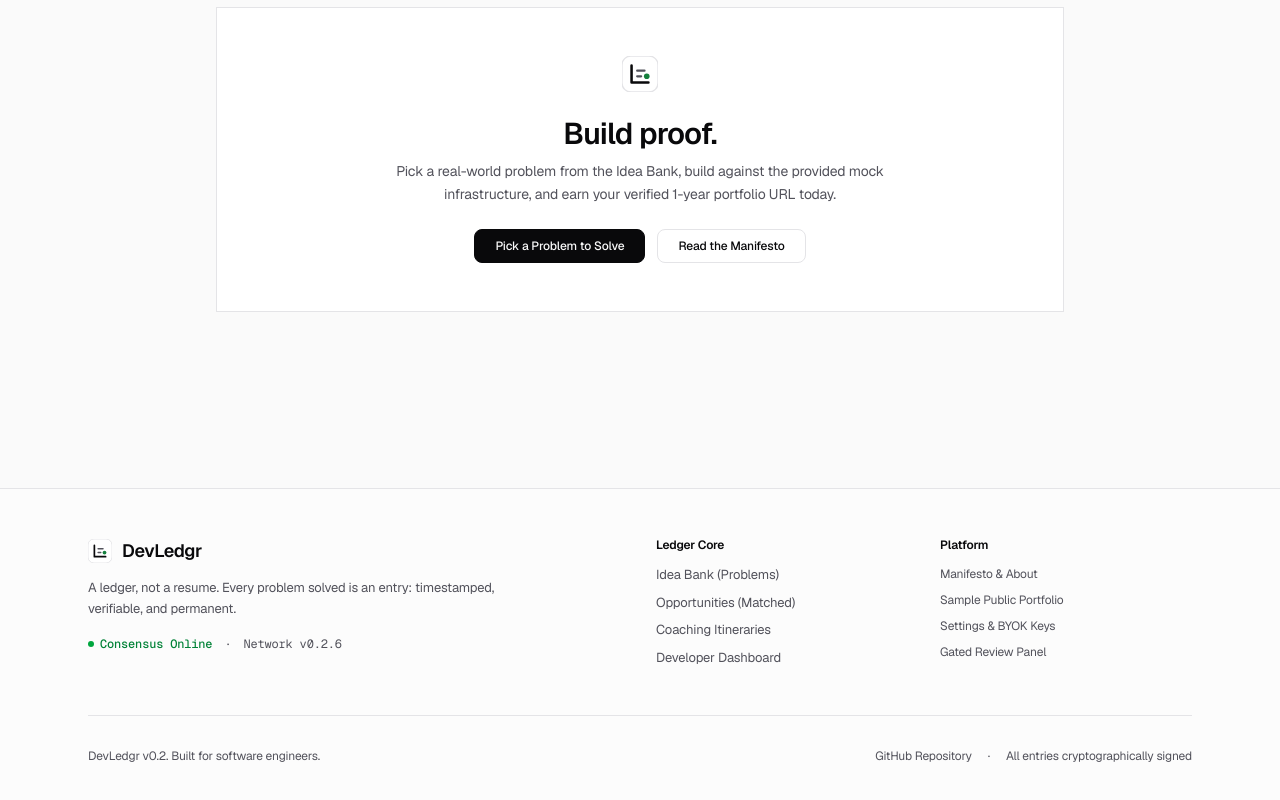
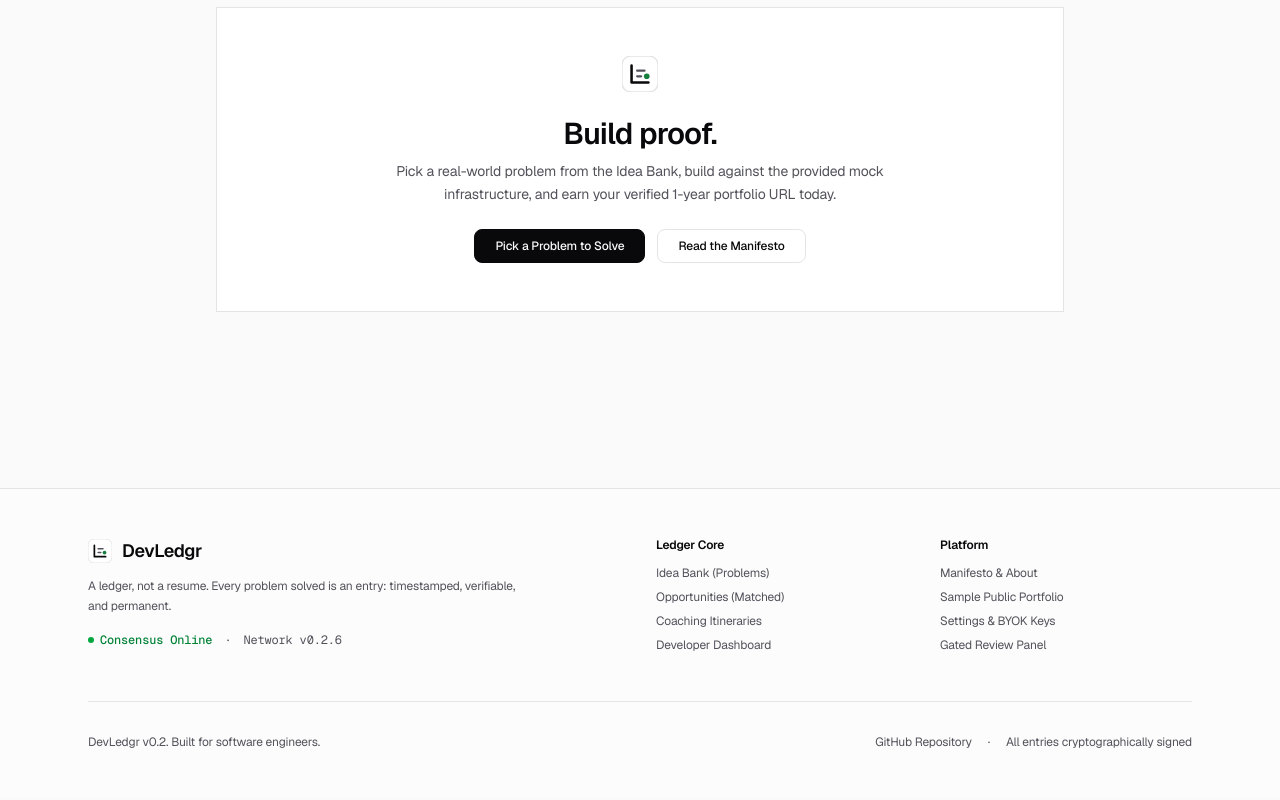
Before and after one commit to Jack-Of-Aces/dev-ledgr, a Next.js app in the folder frontend/: page / in a window 1280 px wide. Shown: the part 2349-3149 px from the top of the page. Built offline with nearby package versions, Linux system fonts and the light colour scheme; no server answers.

Commit message:
style: normalize typography scale in BrandFooter

```diff
--- a/frontend/src/components/layout/BrandFooter.tsx
+++ b/frontend/src/components/layout/BrandFooter.tsx
@@ -4,7 +4,7 @@ import { BrandMark } from '../brand/BrandMark';
 
 export const BrandFooter: React.FC = () => {
   return (
-    <footer className="mt-24 border-t border-line bg-card/40 text-text-1 text-[13px] font-sans">
+    <footer className="mt-24 border-t border-line bg-card/40 text-text-1 text-xs font-sans">
       <div className="max-w-6xl mx-auto px-4 sm:px-6 py-12">
         <div className="grid grid-cols-1 md:grid-cols-4 gap-8 mb-12">
           {/* Brand Column */}
@@ -13,7 +13,7 @@ export const BrandFooter: React.FC = () => {
               <BrandMark size={24} />
               <span className="font-sans text-lg font-semibold tracking-tight text-text-0">DevLedgr</span>
             </div>
-            <p className="text-[13px] leading-relaxed max-w-md text-text-1">
+            <p className="text-xs leading-relaxed max-w-md text-text-1">
               A ledger, not a resume. Every problem solved is an entry: timestamped, verifiable, and permanent.
             </p>
             <div className="pt-1 flex items-center gap-3 text-xs font-mono">
@@ -31,7 +31,7 @@ export const BrandFooter: React.FC = () => {
             <div className="text-xs font-sans font-semibold text-text-0 mb-3">
               Ledger Core
             </div>
-            <ul className="space-y-2 text-[13px]">
+            <ul className="space-y-2 text-xs">
               <li>
                 <Link href="/ideas" className="hover:text-text-0 transition-colors">
                   Idea Bank (Problems)
@@ -60,7 +60,7 @@ export const BrandFooter: React.FC = () => {
             <div className="text-xs font-sans font-semibold text-text-0 mb-3">
               Platform
             </div>
-            <ul className="space-y-2 text-[12px]">
+            <ul className="space-y-2 text-xs">
               <li>
                 <Link href="/about" className="hover:text-text-0 transition-colors">
                   Manifesto & About
```
